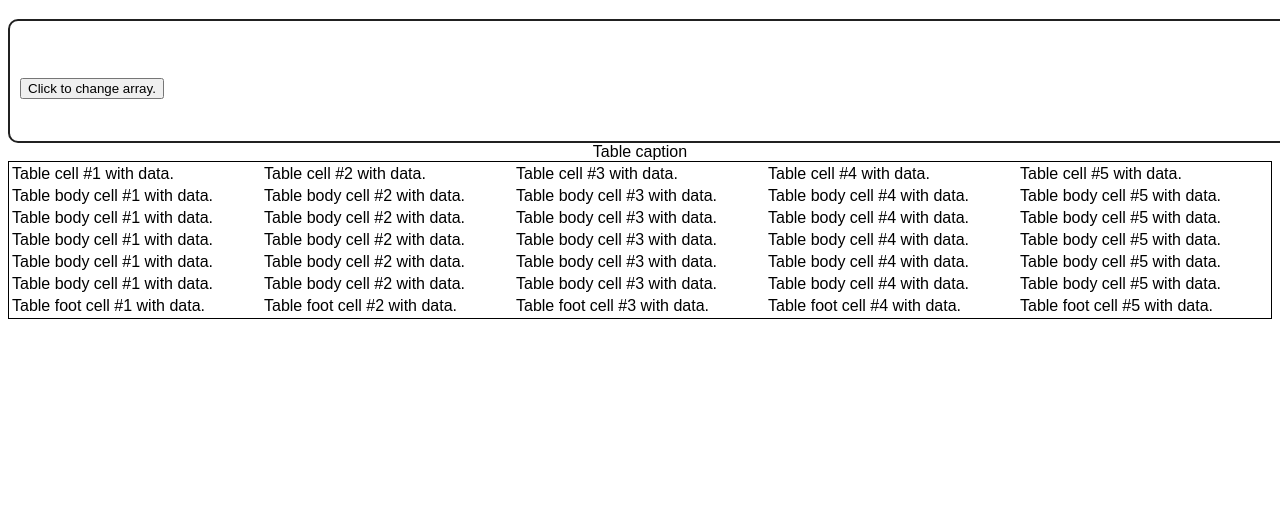
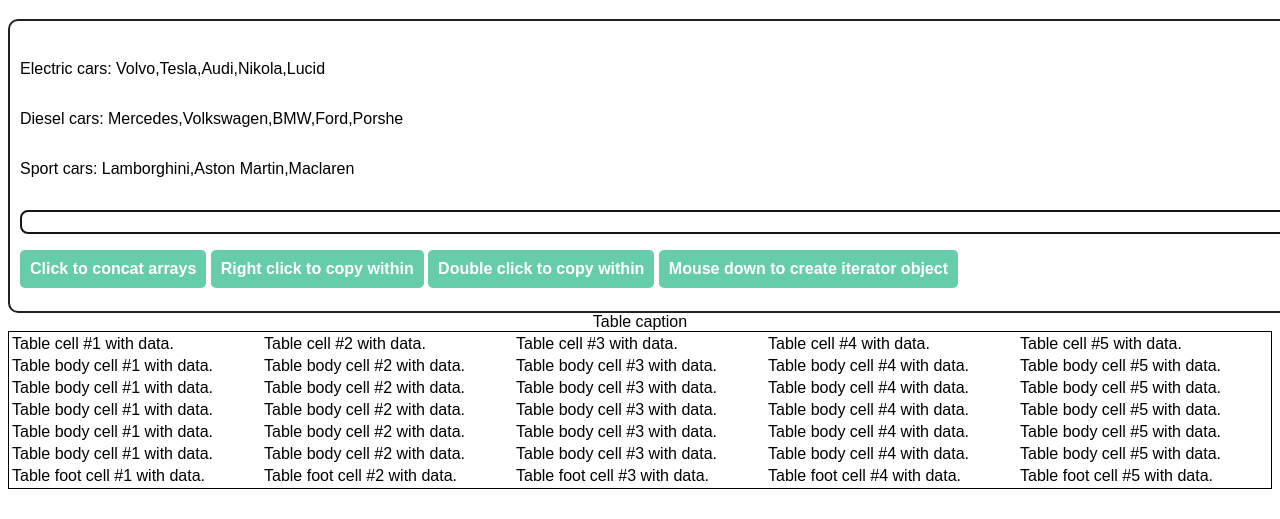
Before and after one commit to valentinotm/trash-project, a website: page index.html in a window 1280 px wide. Shown: the part 103-622 px from the top of the page. Drawn offline with Linux system fonts and the light colour scheme.

Commit message:
Some lines of code have been written

```diff
--- a/index.html
+++ b/index.html
@@ -4,7 +4,7 @@
     <meta charset="UTF-8" />
     <meta name="viewport" content="width=device-width, initial-scale=1.0" />
     <link rel="stylesheet" href="./styles/main.css">
-    <script src="scripts.js" type="module"></script>
+    <script src="scripts.js" type="module" defer></script>
     <title>HTML Table</title>
   </head>
   <body>
@@ -12,9 +12,32 @@
     <h1 class="headline-main">Sizing table</h1>
 
     <!-- Paragraph for array -->
-    <div class="arrays">
-        <p class="array" id="array"></p>
-        <button class="array-button" id="array-button">Click to change array.</button>
+    <div class="arrays-div">
+        <!-- Arrays of car -->
+        <div>
+            <p class="inline-block">Electric cars: </p>
+            <p class="electric-cars inline-block"></p>
+        </div>
+        <div>
+            <p class="inline-block">Diesel cars: </p>
+            <p class="diesel-cars inline-block"></p>
+        </div>
+        <div>
+            <p class="inline-block">Sport cars: </p>
+            <p class="sport-cars inline-block"></p>
+        </div>
+
+
+        <!-- Arrays results -->
+        <p class="resulted-array" id="resulted-array"></p>
+
+
+        <!-- Array buttons -->
+        <button class="array-button" id="concat-button" value="Concat arrays">Click to concat arrays</button>
+        <button class="array-button" id="copywithin-button">Right click to copy within</button>
+        <button class="array-button" id="copywithin-button-two">Double click to copy within</button>
+        <button class="array-button" id="create-iterator-button">Mouse down to create iterator object</button>
+
     </div>
 
     <!-- HTML table -->
--- a/scripts.js
+++ b/scripts.js
@@ -1,8 +1,56 @@
 
-document.getElementById("array-button").addEventListener("click", arrFunction);
+// Provided arrays
+let electricCars = ["Volvo", "Tesla", "Audi", "Nikola", "Lucid"];
+let dieselCars = ["Mercedes", "Volkswagen", "BMW", "Ford", "Porshe"];
+let sportCars = ["Lamborghini", "Aston Martin", "Maclaren"];
+let paragForArr = document.getElementById("resulted-array");
 
+// Show arrays in the HTML document
+document.getElementsByClassName("electric-cars")[0].innerHTML = electricCars;
+document.getElementsByClassName("diesel-cars")[0].innerText = dieselCars;
+document.getElementsByClassName("sport-cars")[0].innerHTML = sportCars;
+
+// Array concatenation function
+document.getElementById("concat-button").addEventListener("click", arrFunction);
 function arrFunction() {
-    let electricCars = ["Volvo", "Tesla", "Audi", "Nikola", "Lucid"];
-    let dieselCars = ["Mercedes", "Volkswagen", "BMW", "Ford", "Porshe"];
-    let paragForArr = document.getElementById("array").innerHTML = electricCars.concat(dieselCars, "Ferrary", "Lambarghini");
+    paragForArr.innerHTML = electricCars.concat(dieselCars, "Corvet", sportCars);
 };
+
+// Array create using copied within
+document.getElementById("copywithin-button").addEventListener("contextmenu", function() {
+    let copiedCars = electricCars.copyWithin(0, 1);
+    let lastElement = copiedCars.pop();
+    paragForArr.innerHTML = copiedCars + "," + lastElement;
+});
+
+// Volksvagen, BMW and Ford copied within array and pasted started from the second position
+try {
+    document.getElementById("copywithin-button-two").addEventListener("dblclick", function() {
+        let copiedCars = dieselCars.copyWithin(0, 1, dieselCars.length - 1);
+        paragForArr.innerHTML = copiedCars;
+    });
+}
+
+catch(error) {
+    console.log(error.name);
+    console.log(error.message);
+};
+
+
+// Creations iterator object with entries() method
+try {
+    document.getElementById("create-iterator-button").addEventListener("mousedown", function() {
+        let sportCarsIteratorObject = sportCars.entries();
+
+        let x = 1;
+        for (const carBrand of sportCarsIteratorObject) {
+            console.log(`${x}. Car brand: ${carBrand}`);
+            x = x + 1;
+        }
+    });
+}
+
+catch(error) {
+    console.log(error.name);
+    console.log(error.message);
+}
--- a/styles/headline.css
+++ b/styles/headline.css
@@ -16,11 +16,43 @@
     transition: 1.5s;
 }
 
-.arrays {
+/* Provided arrays with which we work */
+.inline-block {
+    display: inline-block;
+}
+
+.arrays-div {
     width: 100%;
-    height: 100px;
+    height: 270px;
     border: solid 2px rgb(33, 33, 33);
     border-radius: 10px;
     padding: 10px;
     align-content: center;
 }
+
+/* Output array */
+.resulted-array {
+    width: 100%;
+    border: solid 2px rgb(22, 22, 22);
+    border-radius: 8px;
+    padding: 10px;
+    text-align: center;
+}
+
+/* Array buttons */
+.array-button {
+    padding: 10px;
+    border: none;
+    font-size: 16px;
+    font-weight: 600;
+    font-stretch: semi-expanded;
+    border-radius: 5px;
+    background-color: rgb(102, 205, 170);
+    color: white;
+}
+
+.array-button:hover {
+    transition-timing-function: ease;
+    transition-duration: 0.4s;
+    background-color: rgb(66, 148, 121);
+}
```
